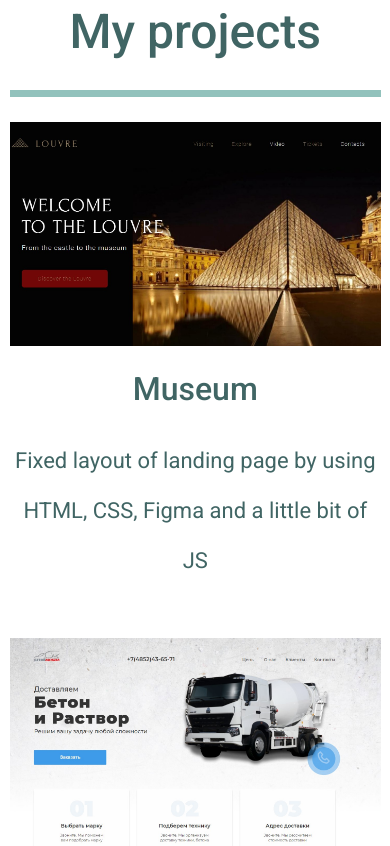
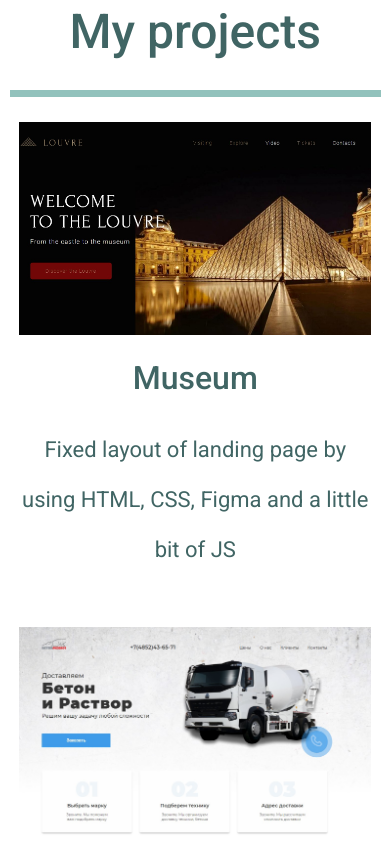
Before and after one commit to spadarynjaALINA/rsschool-cv, a plain HTML site: page index.html in a window 390 px wide. Shown: the part 3018-3864 px from the top of the page. Drawn offline with nearby package versions, Linux system fonts and the light colour scheme.

Commit message:
feat:add some styles

```diff
--- a/styles.css
+++ b/styles.css
@@ -507,9 +507,9 @@ font-size: 32px;
 .media-name {
   margin-top: 70px;
 }
-.project-wrapper a {
-  width: 100%;
-  margin: 0;
+.project-item {
+  width: 95%;
+  margin: 0 auto;
 }
 
 figure,
```
